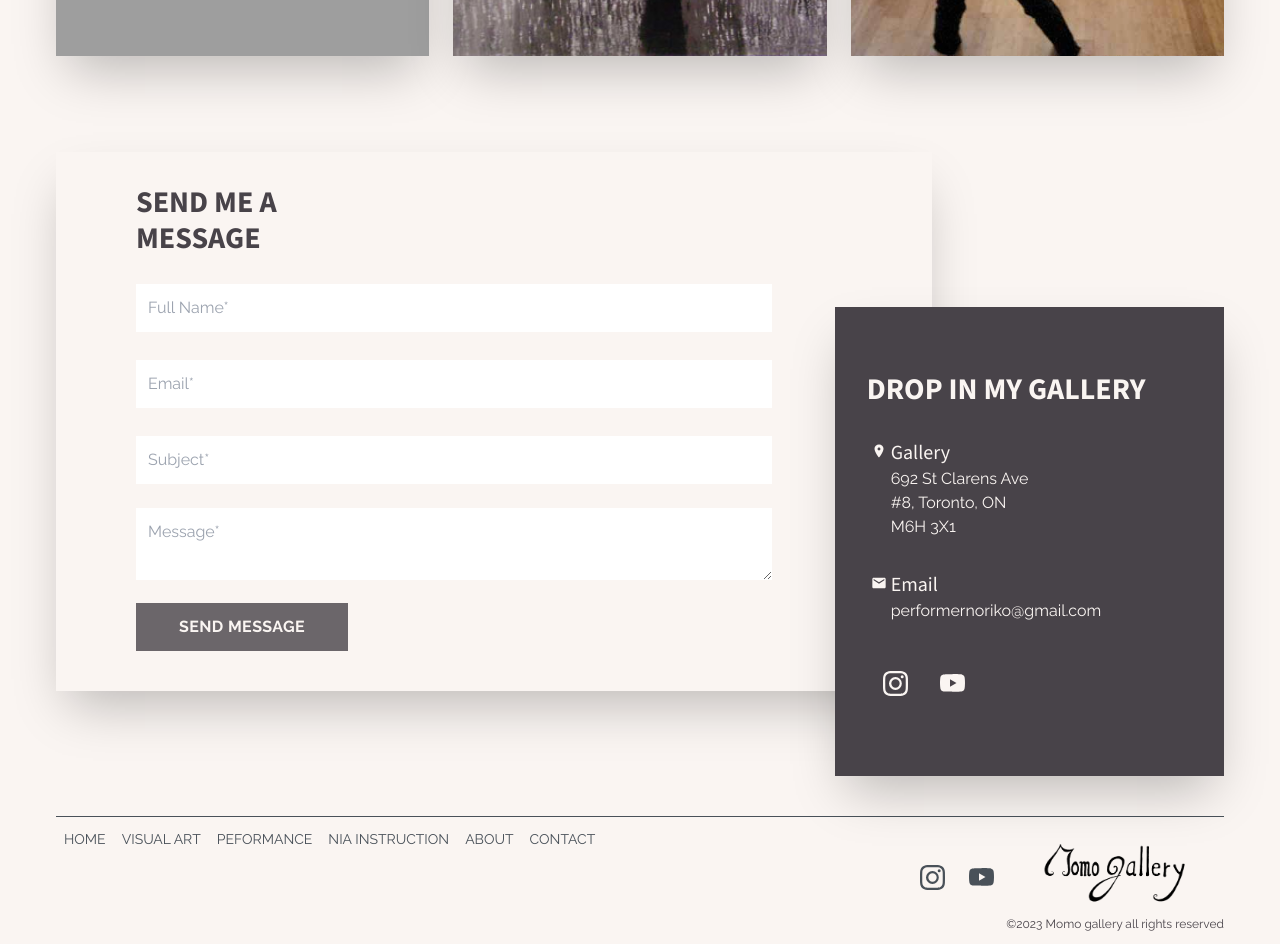
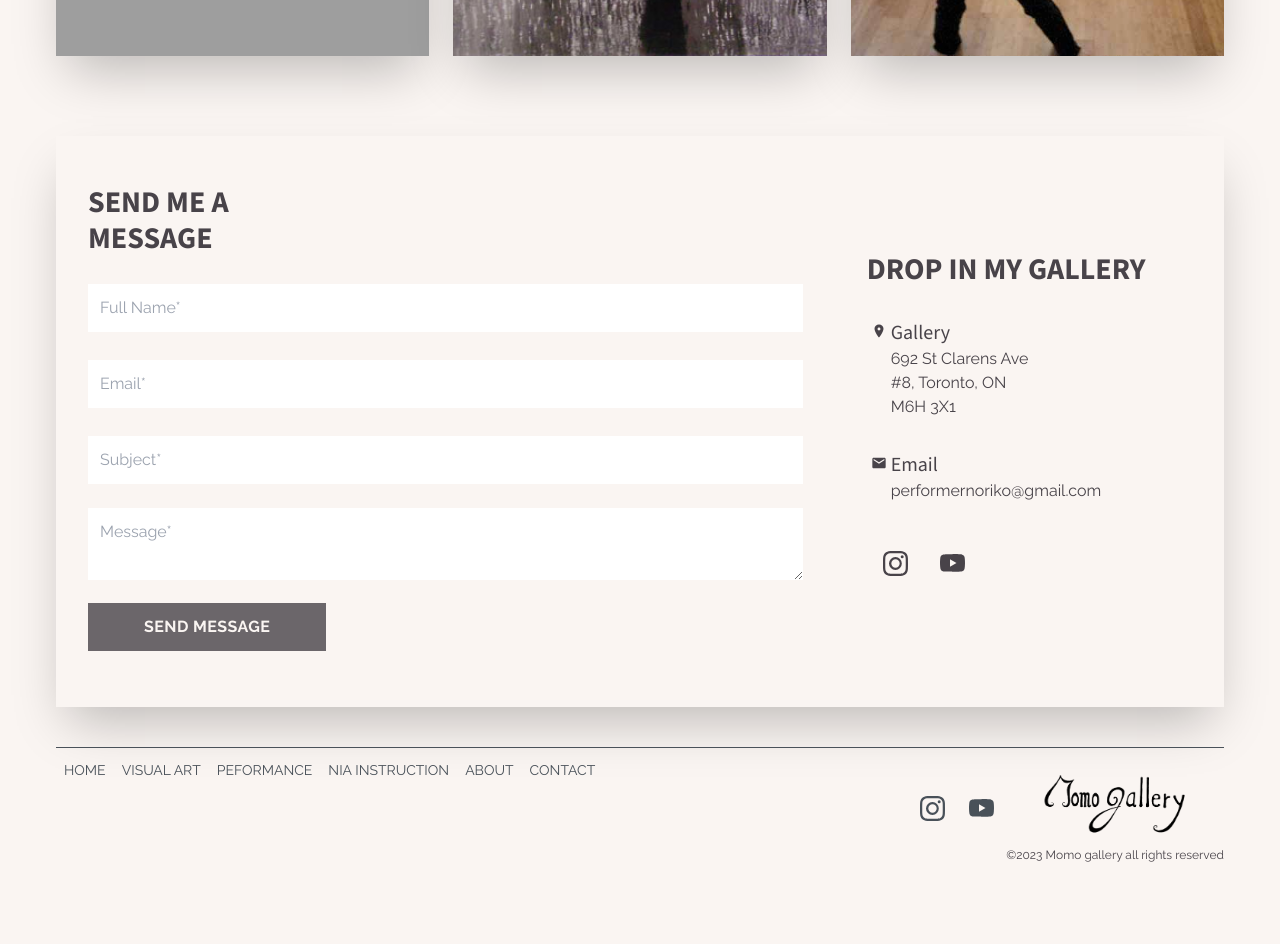
Before and after one commit to CarlSmoky/nextApp, a Next.js app: page / in a window 1280 px wide. Shown: the part 2040-2984 px from the top of the page. After the commit the page ends 2915 px from the top, so only its background shows below. Built offline with nearby package versions, Linux system fonts and the light colour scheme; grey boxes are pictures that could not be loaded; a web font is replaced by a local one.

Commit message:
Change contact style

```diff
--- a/app/components/Contact/ContactForm.tsx
+++ b/app/components/Contact/ContactForm.tsx
@@ -107,7 +107,7 @@ const ContactForm = () => {
 
   return (
     <form
-      className="w-full p-8 my-4 md:px-12 lg:w-9/12 lg:pl-20 lg:pr-40 mr-auto shadow-2xl text-grey-100"
+      className="w-full lg:w-2/3 p-8 my-4 mr-auto text-grey-100"
       onSubmit={handleSubmit}
     >
       <div className="flex">
--- a/app/components/Contact/ContactInfo.tsx
+++ b/app/components/Contact/ContactInfo.tsx
@@ -6,8 +6,8 @@ import { MdEmail } from "react-icons/md";
 
 const ContactInfo = () => {
   return (
-    <div className="w-full lg:-mt-[400px] lg:w-2/6 px-8 py-12 ml-auto bg-grey-100 shadow-2xl">
-      <div className="flex flex-col text-prime-100">
+    <div className="w-full lg:w-1/3 px-8 py-12 ml-auto bg-prime-100">
+      <div className="flex flex-col text-grey-100">
         <h1 className="font-bold uppercase text-2xl lg:text-3xl my-4 font-title">
           Drop in my gallery
         </h1>
--- a/app/components/Contact/ContactWrapper.tsx
+++ b/app/components/Contact/ContactWrapper.tsx
@@ -5,8 +5,8 @@ import ContactInfo from "./ContactInfo";
 const ContactWrapper: React.FC = () => {
   return (
     <>
-      <div className="margin-global flex justify-center items-center mb-10">
-        <div className="mx-auto w-full">
+      <div className="margin-global mb-10 shadow-2xl">
+        <div className="flex flex-col lg:flex-row justify-center items-center">
           <ContactForm/>
           <ContactInfo/>
         </div>
```
Also changed, not shown: 1 other file (tests, documents, lock files or other folders).
